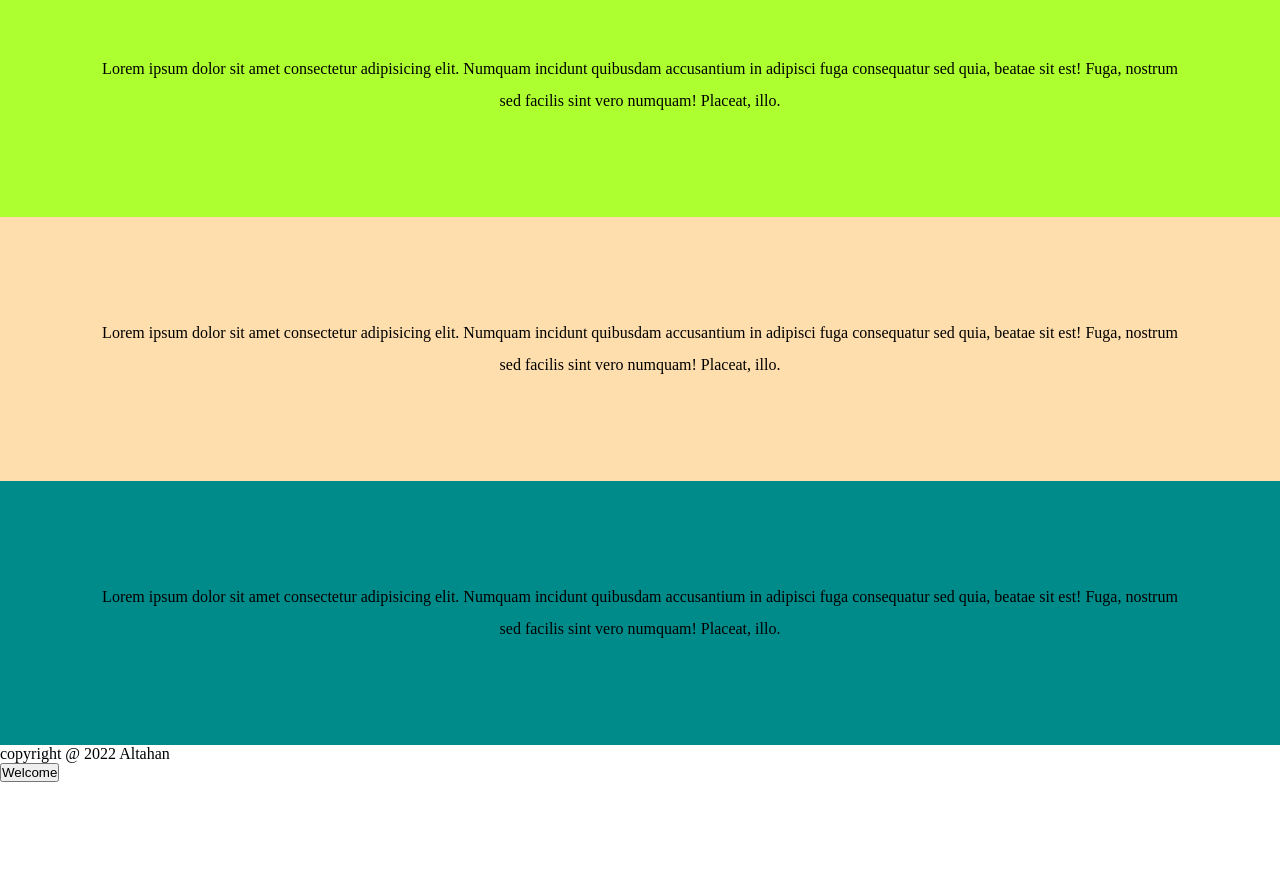
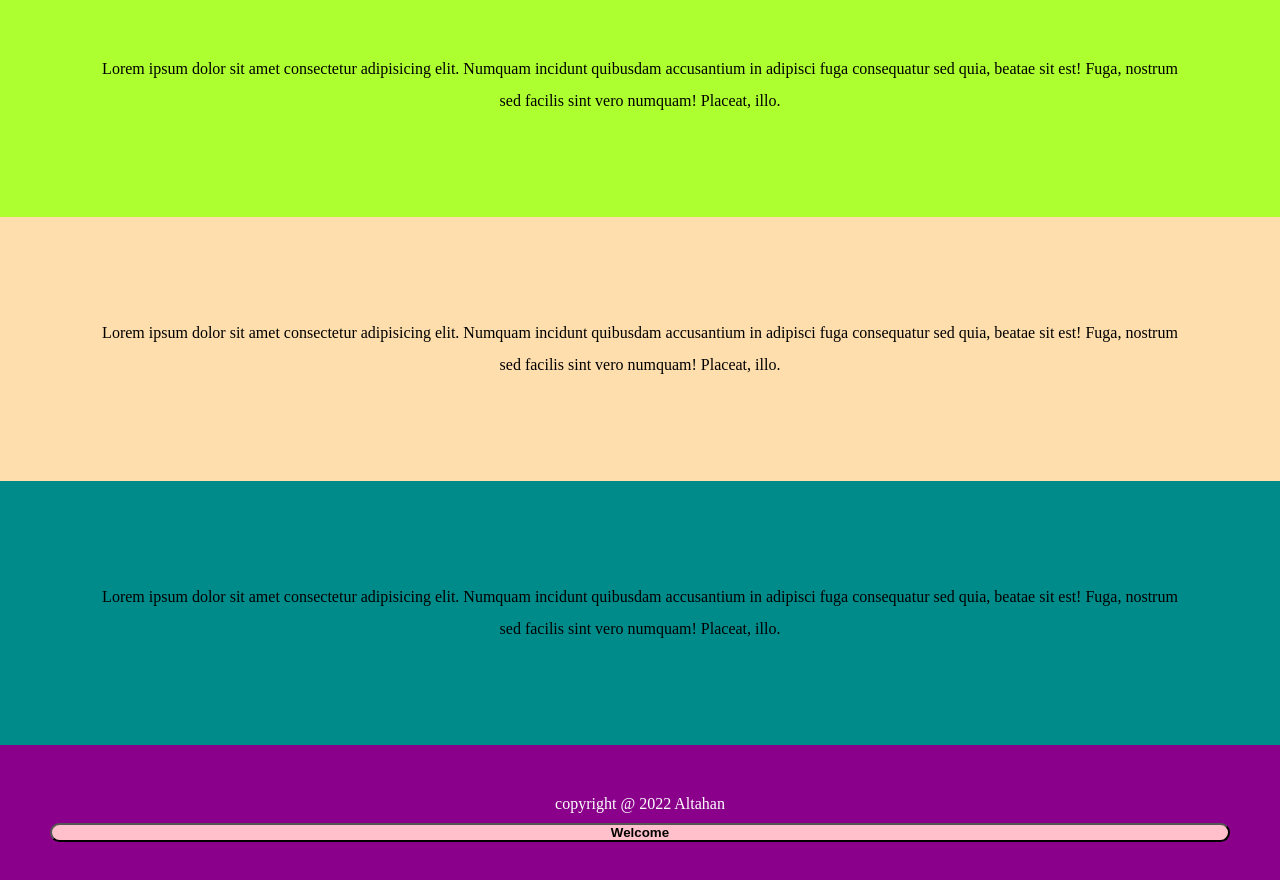
Before and after one commit to AhmedAltahan/git-repo.github.io, a plain HTML site: page index.html in a window 1280 px wide. Shown: the part 369-1249 px from the top of the page. Before the commit the page ends 1151 px from the top, so only its background shows below. Drawn offline with Linux system fonts and the light colour scheme.

Commit message:
Add style for footer .

```diff
--- a/style.css
+++ b/style.css
@@ -45,3 +45,25 @@ section p {
 .four {
     background-color:darkcyan;
 }
+
+footer {
+    padding: 50px;
+    background-color: darkmagenta;
+    color: white;
+    display: flex;
+    justify-content: center;
+    flex-flow: column;
+    text-align: center
+}
+
+footer p {
+    margin-bottom: 10px;
+}
+
+footer button {
+    /* flex-basis: 50px; */
+    border-radius: 10px;
+    background-color: pink;
+    font-weight: bold;
+    cursor: pointer;
+}
```
